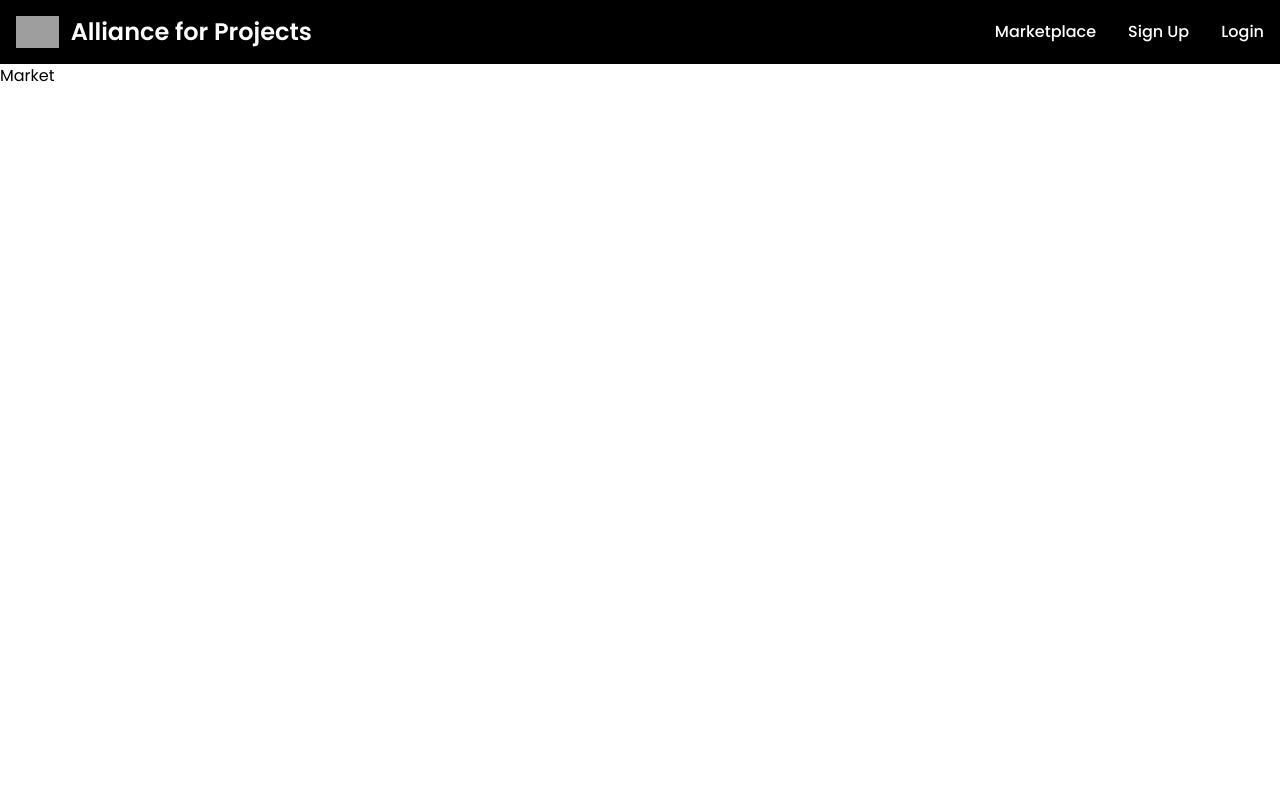
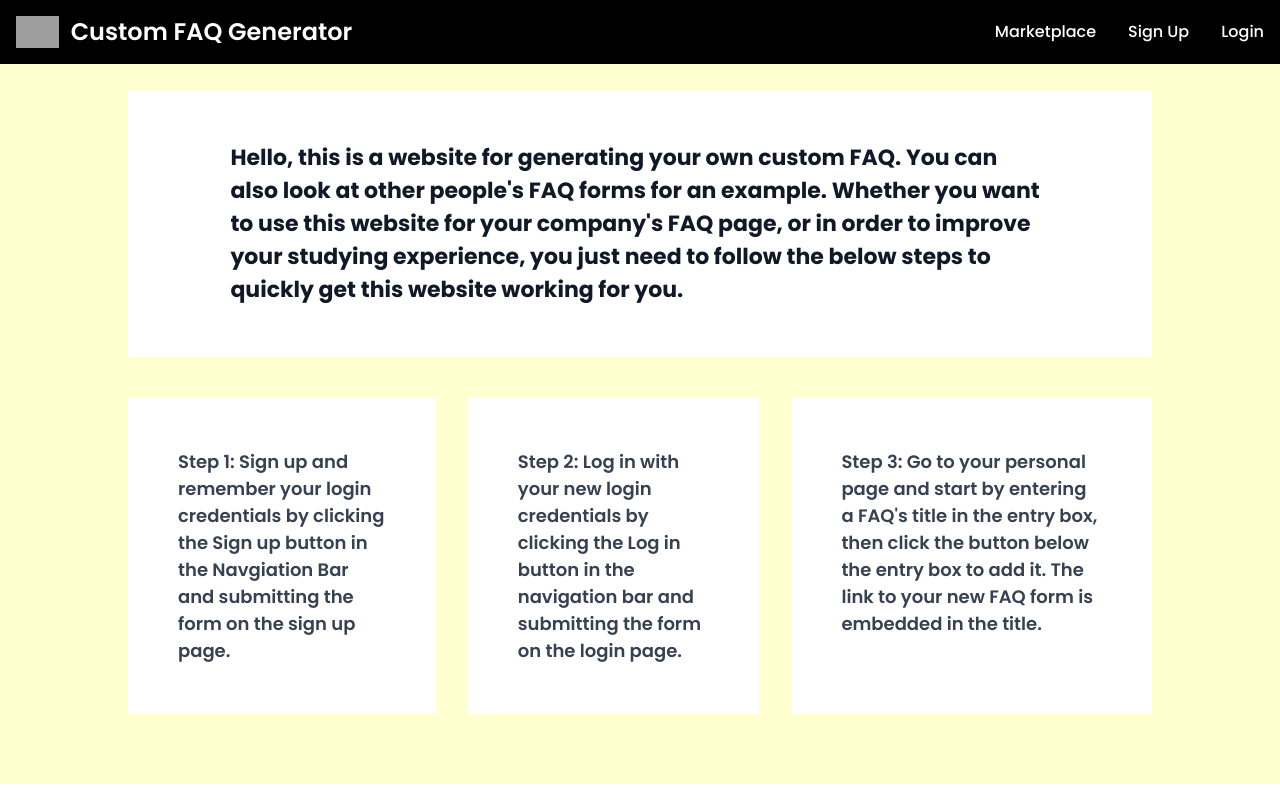
Before and after one commit to Tahsin2020/FAQ-Generator, a React (Vite) app in the folder frontend/: page / in a window 1280 px wide. Built offline with nearby package versions, Linux system fonts and the light colour scheme; no server answers; grey boxes are pictures that could not be loaded.

Commit message:
Questions backend fixed

```diff
--- a/frontend/src/components/Header.tsx
+++ b/frontend/src/components/Header.tsx
@@ -37,11 +37,7 @@ const Header = ({
   return (
     // Must add code to automatically replace entered headers (with _) to a space
     // Must also add code to remove duplicates.
-    <div
-      className="FAQ-header"
-      key={id}
-      id={question.heading.split(" ").join("_")}
-    >
+    <div className="FAQ-header" key={id}>
       <button
         id={"FAQ-button-" + id}
         aria-expanded={Aria_Hidden}
@@ -91,6 +87,9 @@ const Header = ({
         </button>
         <div className="icon" aria-hidden="true"></div>
       </button>
+      {!Aria_Hidden ? (
+        <></>
+      ) : (
         <div className="FAQ-subheaders">
           {question?.subheadings.map((subheading, id: number) => {
             if (modifying == id)
@@ -145,6 +144,9 @@ const Header = ({
               placeholder="Type in an answer here to the above question and press enter"
               value={value}
               style={{
+                paddingTop: "10px",
+                paddingLeft: "10px",
+                border: "2px solid",
                 width: "100%",
                 height: "20vh",
               }}
@@ -154,12 +156,15 @@ const Header = ({
               onKeyDown={(e) => {
                 if (e.key === "Enter") {
                   question.subheadings.push(value);
-                setValue("");
+                  setValue(
+                    "Type in an answer here to the above question and press enter"
+                  );
                 }
               }}
             />
           </p>
         </div>
+      )}
     </div>
   );
 };
--- a/frontend/src/components/Navbar.tsx
+++ b/frontend/src/components/Navbar.tsx
@@ -32,7 +32,7 @@ const Header = () => {
         <Link to={"/"} className="flex items-center">
           <img src={Earth} className="h-8 mr-3" alt="Website Logo" />
           <span className="self-center text-2xl font-semibold whitespace-nowrap text-white">
-            Alliance for Projects
+            Custom FAQ Generator
           </span>
         </Link>
         <button
--- a/frontend/src/components/Sidebar.tsx
+++ /dev/null
@@ -1,55 +0,0 @@
-import { Link } from "react-router-dom";
-import { useAuth } from "../context/AuthContext";
-
-const Sidebar = () => {
-  const auth = useAuth();
-  return (
-    <div
-      style={{
-        height: "30vh",
-        width: "20vw",
-        marginLeft: "5vw",
-        marginTop: "10vh",
-        backgroundColor: "white",
-        borderRadius: "6px",
-        padding: "34px",
-        fontSize: "18px",
-      }}
-    >
-      {auth?.isLoggedIn ? (
-        <div>
-          <div>
-            User Page
-            <hr />
-          </div>
-          <div>
-            Settings
-            <hr />
-          </div>
-          <div>
-            Home
-            <hr />
-          </div>
-          <div
-            onClick={() => {
-              auth?.logout();
-            }}
-          >
-            Sign Out
-            <hr />
-          </div>
-        </div>
-      ) : (
-        <div>
-          Login
-          <hr />
-          Sign Up
-          <hr />
-          Home
-        </div>
-      )}
-    </div>
-  );
-};
-
-export default Sidebar;
--- a/frontend/src/pages/Market.tsx
+++ b/frontend/src/pages/Market.tsx
@@ -1,5 +1,75 @@
 const Market = () => {
-  return <div>Market</div>;
+  return (
+    <div
+      style={{
+        paddingLeft: "10%",
+        paddingRight: "10%",
+        paddingTop: "2%",
+        paddingBottom: "2%",
+        backgroundColor: "#FFFFD0",
+        height: "90vh",
+      }}
+    >
+      <div
+        className="font-bold text-gray-900"
+        style={{
+          paddingLeft: "10%",
+          paddingRight: "10%",
+          paddingTop: "5%",
+          paddingBottom: "5%",
+          background: "white",
+          fontSize: "22px",
+        }}
+      >
+        Hello, this is a website for generating your own custom FAQ. You can
+        also look at other people's FAQ forms for an example. Whether you want
+        to use this website for your company's FAQ page, or in order to improve
+        your studying experience, you just need to follow the below steps to
+        quickly get this website working for you.
+      </div>
+      <div className="flex space-x-8">
+        <div
+          className="font-semibold text-gray-700"
+          style={{
+            padding: "50px",
+            backgroundColor: "white",
+            marginTop: "4%",
+            fontSize: "18px",
+          }}
+        >
+          Step 1: Sign up and remember your login credentials by clicking the
+          Sign up button in the Navgiation Bar and submitting the form on the
+          sign up page.
+        </div>
+        <div
+          className="font-semibold text-gray-700"
+          style={{
+            backgroundColor: "white",
+            marginTop: "4%",
+            padding: "50px",
+            fontSize: "18px",
+          }}
+        >
+          Step 2: Log in with your new login credentials by clicking the Log in
+          button in the navigation bar and submitting the form on the login
+          page.
+        </div>
+        <div
+          className="font-semibold text-gray-700"
+          style={{
+            backgroundColor: "white",
+            marginTop: "4%",
+            padding: "50px",
+            fontSize: "18px",
+          }}
+        >
+          Step 3: Go to your personal page and start by entering a FAQ's title
+          in the entry box, then click the button below the entry box to add it.
+          The link to your new FAQ form is embedded in the title.
+        </div>
+      </div>
+    </div>
+  );
 };
 
 export default Market;
--- a/frontend/src/pages/Questions.tsx
+++ b/frontend/src/pages/Questions.tsx
@@ -1,5 +1,5 @@
 import { useEffect, useState } from "react";
-import "./Questions.css";
+import "../css/Questions.css";
 import { getQuestions, modifyQuestions } from "../helpers/api-communicator";
 import toast from "react-hot-toast";
 import { Question } from "../types/types";
@@ -75,7 +75,7 @@ function Questions() {
   return (
     <>
       <div className="container">
-        <h2>Frequently Asked Questions</h2>
+        <h2>{title}</h2>
         {!Questions ? (
           <div style={{ width: "90vw" }}>
             The page hasn't loaded yet. If they haven't loaded even after
@@ -104,6 +104,9 @@ function Questions() {
                 placeholder="Type in a Question here and press enter"
                 value={value}
                 style={{
+                  paddingTop: "10px",
+                  paddingLeft: "10px",
+                  border: "2px solid",
                   width: "90vw",
                   height: "20vh",
                 }}
@@ -118,7 +121,7 @@ function Questions() {
                       ids: [],
                     };
                     Questions.push(ModifiedQuestions);
-                    setValue("");
+                    setValue("Type in a Question here and press enter");
                   }
                 }}
               />
```
Also changed, not shown: frontend/src/css/Questions.css (renamed from frontend/src/pages/Questions.css), 2 other files (tests, documents, lock files or other folders). Lines whose indentation alone changed are shown as unchanged.
